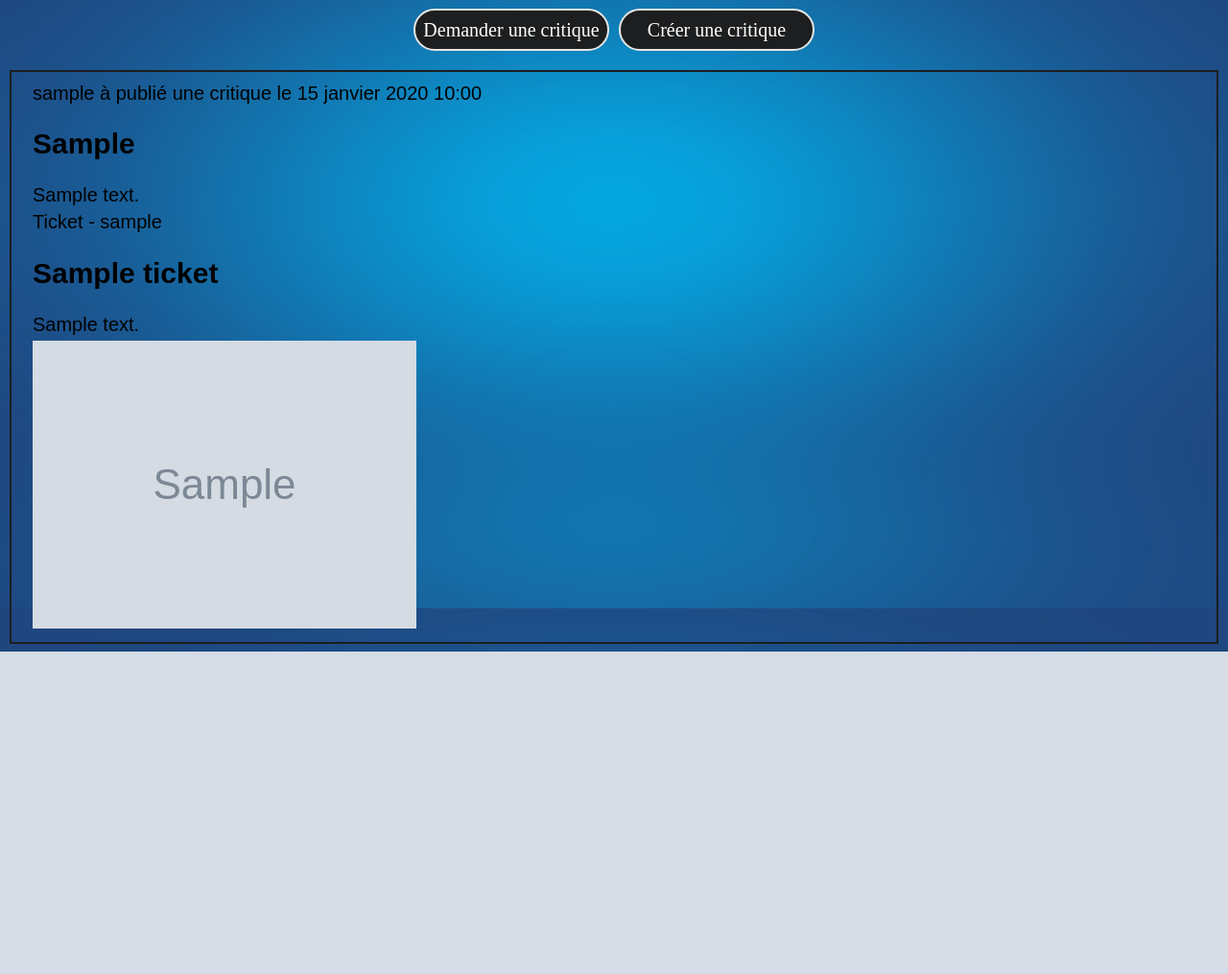
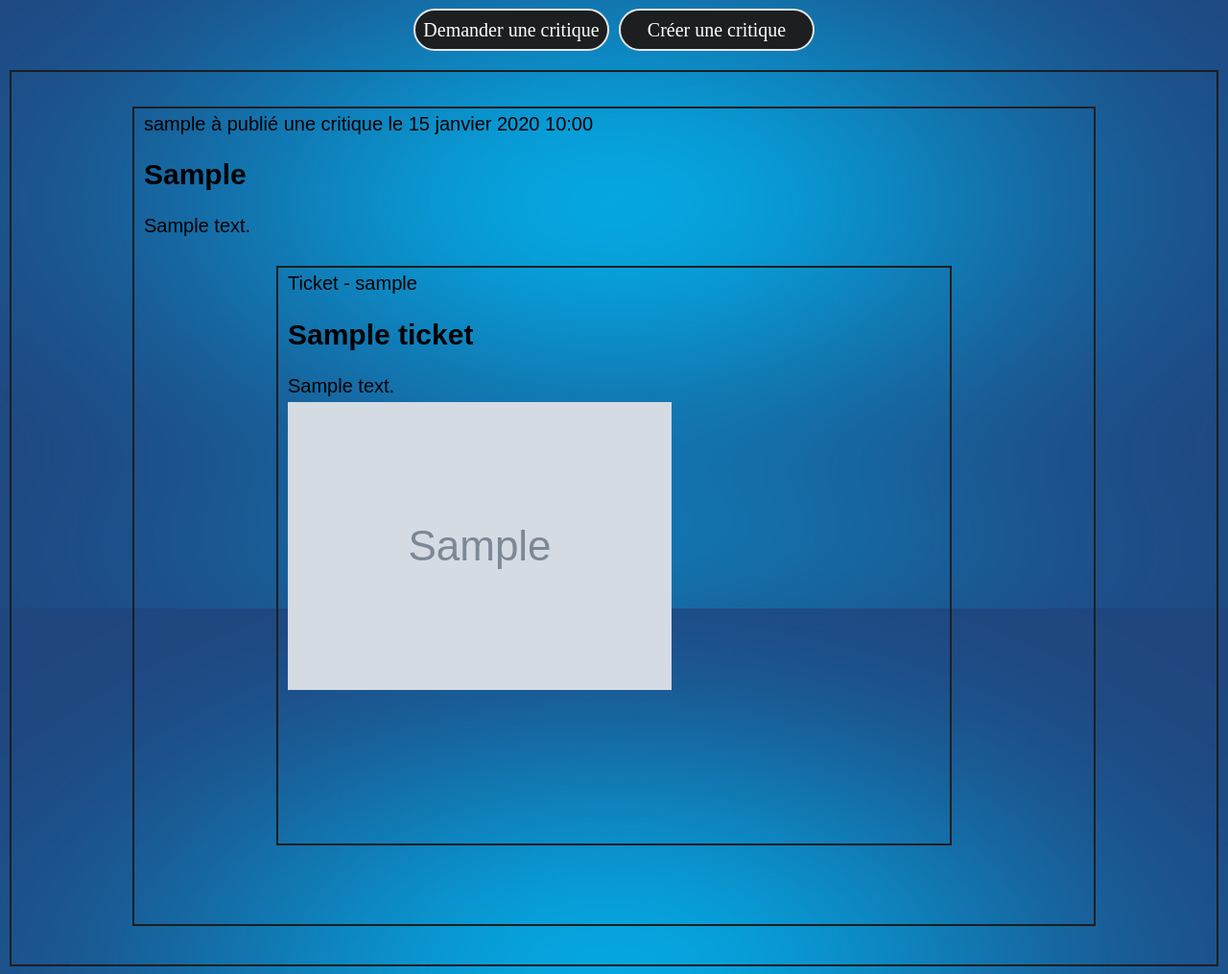
Before and after one commit to Nico13118/Projet9_V2, a Django app: page /flow/ in a window 1280 px wide. Shown: the part 166-1181 px from the top of the page at 96% size. Before the commit the page ends 845 px from the top, so only its background shows below. Run offline with Django 4.2, Linux system fonts and the light colour scheme; a user stored in the database is signed in; tables that the repository leaves empty hold one stand-in row (values such as "Sample post"); grey boxes marked "Sample" are stand-in pictures.

Commit message:
Ajout et configuration de plusieurs rectangle

```diff
--- a/litreview/authentication/static/authentication/flow.css
+++ b/litreview/authentication/static/authentication/flow.css
@@ -4,7 +4,7 @@ fieldset{
     border: 2px solid #1C1E20;
 }
 
-.rectangle{
+.rectangle4{
     width: 1000px;
     height: 620px;
     display: block;
@@ -14,6 +14,37 @@ fieldset{
 
 }
 
+
+.rectangle3{
+    width: 1000px;
+    height: 620px;
+    display: block;
+    margin: auto;
+    margin-top: 30px;
+    border: 2px solid #1C1E20;
+
+}
+
+.rectangle1{
+    width: 1000px;
+    height: 850px;
+    display: block;
+    margin: auto;
+    margin-top: 30px;
+    margin-bottom: 30px;
+    border: 2px solid #1C1E20;
+
+}
+
+.rectangle2{
+    width: 700px;
+    height: 600px;
+    display: block;
+    margin: auto;
+    margin-top: 30px;
+    border: 2px solid #1C1E20;
+
+}
 .critical_button{
     display: flex;
     justify-content: center;
@@ -46,7 +77,6 @@ fieldset{
     width: 200px;
     height: 40px;
     margin-left: 750px;
-    margin-top: 10px;
     font-size: 20px;
     color: #FFFFFF;
     border: 2px solid #E8E6E3;
```
